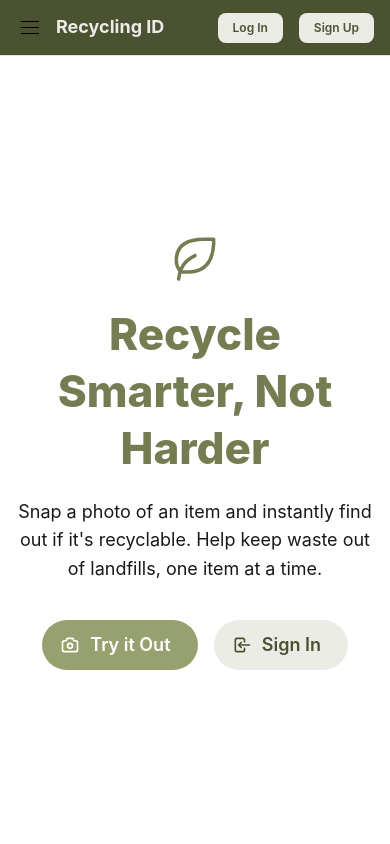
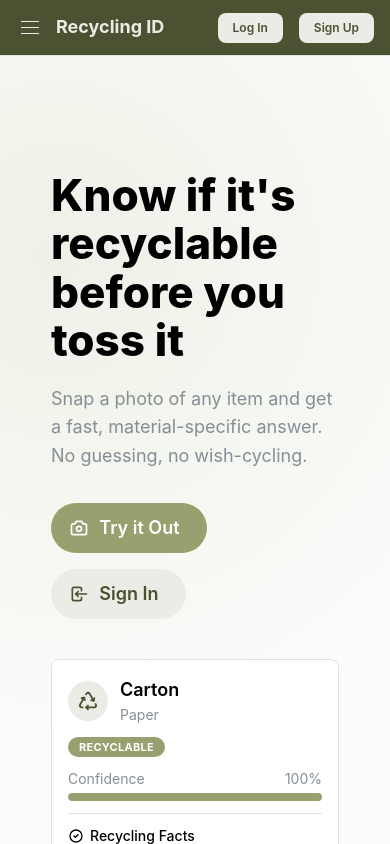
Before and after one commit to jaketimm/Recycling-App, a React (Vite) app: page /landing in a window 390 px wide. Shown: the top 844 px of the page. Built offline with nearby package versions, Linux system fonts and the light colour scheme; no server answers.

Commit message:
Adjust app styling and landing page

```diff
--- a/src/features/auth/pages/LoginPage.jsx
+++ b/src/features/auth/pages/LoginPage.jsx
@@ -1,5 +1,5 @@
 import { useState } from 'react';
-import { Container, Title, Paper, Text, Anchor, Stack, Alert } from '@mantine/core';
+import { Box, Container, Title, Paper, Text, Anchor, Stack, Alert } from '@mantine/core';
 import { Link, useNavigate, useLocation } from 'react-router-dom';
 import { AuthForm } from '../components/AuthForm';
 import { useAuth } from '../hooks/useAuth';
@@ -22,9 +22,13 @@ export function LoginPage() {
   };
 
   return (
+    <Box style={{
+      height: '100vh',
+      padding: '25px', margin: '-16px', background: 'radial-gradient(circle at 15% 20%, #eef1e6 0%, #fbfcfb 55%)'
+    }}>
       <Container size={420} py={60}>
         <Stack gap="xs" mb="lg">
-        <Title order={2} ta="center" c="#737d51">Recycling ID</Title>
+          <Title order={2} ta="center">Recycling ID</Title>
           <Text c="dimmed" size="sm" ta="center">
             <Anchor component={Link} to="/signup">Create an account</Anchor> to track and manage your photo history, or log in to continue.
           </Text>
@@ -44,5 +48,6 @@ export function LoginPage() {
           )}
         </Paper>
       </Container>
+    </Box>
   );
 }
--- a/src/features/auth/pages/SignUpPage.jsx
+++ b/src/features/auth/pages/SignUpPage.jsx
@@ -1,5 +1,5 @@
 import { useState } from 'react';
-import { Container, Title, Paper, Text, Anchor, Stack, Alert } from '@mantine/core';
+import { Box, Container, Title, Paper, Text, Anchor, Stack, Alert } from '@mantine/core';
 import { Link, useNavigate } from 'react-router-dom';
 import { AuthForm } from '../components/AuthForm';
 import { useAuth } from '../hooks/useAuth';
@@ -24,9 +24,13 @@ export function SignUpPage() {
   };
 
   return (
+    <Box style={{
+      height: '100vh',
+      padding: '25px', margin: '-16px', background: 'radial-gradient(circle at 15% 20%, #eef1e6 0%, #fbfcfb 55%)'
+    }}>
       <Container size={420} py={60}>
         <Stack gap="xs" mb="lg">
-        <Title order={2} ta="center" c="#737d51">Create an account</Title>
+          <Title order={2} ta="center">Create an account</Title>
           <Text c="dimmed" size="sm" ta="center">
             Already have an account? <Anchor component={Link} to="/login">Log in</Anchor>
           </Text>
@@ -47,5 +51,6 @@ export function SignUpPage() {
           )}
         </Paper>
       </Container>
+    </Box>
   );
 }
--- a/src/features/identify/components/ResultCards.jsx
+++ b/src/features/identify/components/ResultCards.jsx
@@ -1,4 +1,5 @@
-import { Alert, Anchor, Badge, Card, Divider, Group,
+import {
+  Alert, Anchor, Badge, Card, Divider, Group,
   Paper, Progress, Stack, Text, ThemeIcon,
 } from '@mantine/core';
 import {
@@ -24,7 +25,7 @@ export function PlaceholderResultCard({ loading }) {
 
 
 // Displays the result of the image analysis, including whether the item is recyclable, confidence level, and any additional instructions or information.
-export function ResultCard({ result }) {
+export function ResultCard({ result, linkDisabled = false }) {
   const {
     contains_recyclable_item, material_type, item_description, confidence,
     unidentified_reason, category, display_name, is_recyclable, instructions,
@@ -107,13 +108,21 @@ export function ResultCard({ result }) {
 
         {/* Include an earth911 page link for select materials */}
         {source_url && (
-          <Anchor href={source_url} target="_blank" rel="noopener noreferrer" size="sm">
+          linkDisabled ? (
             <Group gap={4}>
-              Learn more
+              <Text size="sm">
+                Learn more
+              </Text>
               <IconExternalLink size={14} />
             </Group>
-          </Anchor>
-        )}
+          ) : (
+            <Anchor href={source_url} target="_blank" rel="noopener noreferrer" size="sm">
+              <Group gap={4}>
+                Learn more
+                <IconExternalLink size={14} />
+              </Group>
+            </Anchor>
+          ))}
       </Stack>
     </Card>
   );
--- a/src/features/identify/pages/IdentifyPage.jsx
+++ b/src/features/identify/pages/IdentifyPage.jsx
@@ -1,7 +1,7 @@
 import { useState } from 'react';
 import {
-  Alert,Button, FileInput, Group,
-  Image, Paper, Stack, Text,Title,
+  Alert, Box, Button, FileInput, Group,
+  Image, Paper, Stack, Text, Title,
 } from '@mantine/core';
 import {
   IconAlertTriangle, IconPhoto,
@@ -57,9 +57,15 @@ export function IdentifyPage() {
   }
 
   return (
-    <Stack gap="lg" maw={960} mx="auto" align="center">
+    <Box style={{
+      minHeight: 'calc(100vh - 56px)',
+      display: 'flex',
+      padding: '25px', margin: '-16px', background: 'radial-gradient(circle at 15% 20%, #eef1e6 0%, #fbfcfb 55%)'
+    }}>
+
+      <Stack gap="lg" maw={960} mx="auto" align="center" >
         <Stack gap={4} align="center">
-        <Title order={2} c="#737d51">Identify your item</Title>
+          <Title order={2}>Identify your item</Title>
           <Text c="dimmed">Upload a photo to identify whether your item is recyclable.</Text>
         </Stack>
 
@@ -101,11 +107,12 @@ export function IdentifyPage() {
               </Alert>
             )}
 
-          {result && <ResultCard result={result} />}
+            {result && <ResultCard result={result} linkDisabled={false} />}
 
             {!error && !result && <PlaceholderResultCard loading={loading} />}
           </div>
         </Group>
       </Stack>
+    </Box>
   );
 }
--- a/src/features/landing/pages/LandingPage.jsx
+++ b/src/features/landing/pages/LandingPage.jsx
@@ -1,66 +1,74 @@
-import { Container, Title, Text, Button, Group, Stack, Box } from '@mantine/core';
+import {
+  Container, Title, Text, Button, Group, Stack, Box, Paper, SimpleGrid,
+} from '@mantine/core';
+import { useMediaQuery } from '@mantine/hooks';
 import { Link } from 'react-router-dom';
-import { IconCamera, IconLogin, IconLeaf } from '@tabler/icons-react';
+import { IconCamera, IconLogin} from '@tabler/icons-react';
+import { ResultCard } from '../../identify/components/ResultCards';
 import { useAuth } from '../../auth/hooks/useAuth';
+
 
 export function LandingPage() {
   const { user } = useAuth();
+  const isNarrow = useMediaQuery('(max-width: 1000px)');
   return (
+    <Box style={{ margin: '-16px' }}>
       <Box
         style={{
           minHeight: 'calc(100vh - 56px)',
-        margin: '-16px',
           display: 'flex',
           alignItems: 'center',
+          padding: '35px',
+          background: 'radial-gradient(circle at 15% 20%, #eef1e6 0%, #fbfcfb 55%)',
         }}
       >
-      <Container size="sm" py={80}>
-        <Stack gap="lg" align="center" ta="center">
-          <IconLeaf size={56} color="#737d51" stroke={1.5} />
-          <Title order={1} c="#737d51" fw={800} style={{ fontSize: '2.75rem' }}>
-            Recycle Smarter, Not Harder
+        <Container size="lg" py={80}>
+          <SimpleGrid cols={{ base: 1, md: 2 }} spacing={60} verticalSpacing={40}>
+            <Stack gap="lg" justify="center">
+              <Title order={1} c="black" fw={800} style={{ fontSize: '2.75rem', lineHeight: 1.1 }}>
+                Know if it's recyclable before you toss it
               </Title>
-          <Text c="black" size="lg" maw={520} opacity={0.9}>
-            Snap a photo of an item and instantly find out if it's recyclable.
-            Help keep waste out of landfills, one item at a time.
+              <Text c="dimmed" size="lg" maw={480}>
+                Snap a photo of any item and get a fast, material-specific
+                answer. No guessing, no wish-cycling.
               </Text>
-          <Group gap="md" mt="md">
-            <Button
-              component={Link}
-              to="/identify"
-              size="lg"
-              radius="xl"
-              variant="filled"
-              leftSection={<IconCamera size={20} />}
-            >
+              <Group gap="md" mt="sm">
+                <Button component={Link} to="/identify" size="lg" radius="xl" variant="filled" leftSection={<IconCamera size={20} />}>
                   Try it Out
                 </Button>
                 {user ? (
-              <Button
-                component={Link}
-                to="/profile"
-                size="lg"
-                radius="xl"
-                variant="light"
-                leftSection={<IconLogin size={20} />}
-              >
+                  <Button component={Link} to="/profile" size="lg" radius="xl" variant="light" leftSection={<IconLogin size={20} />}>
                     Profile
                   </Button>
                 ) : (
-              <Button
-                component={Link}
-                to="/login"
-                size="lg"
-                radius="xl"
-                variant="light"
-                leftSection={<IconLogin size={20} />}
-              >
+                  <Button component={Link} to="/login" size="lg" radius="xl" variant="light" leftSection={<IconLogin size={20} />}>
                     Sign In
                   </Button>
                 )}
               </Group>
             </Stack>
+
+            <Paper style={{ alignSelf: 'center', justifySelf: isNarrow ? 'flex-start' : 'flex-end', maxWidth: '450px' }}>
+              <Stack gap="sm">
+                <ResultCard
+                  result={{
+                    contains_recyclable_item: true,
+                    is_recyclable: true,
+                    display_name: 'Carton',
+                    item_description: 'Carton',
+                    material_type: 'Carton',
+                    category: 'Paper',
+                    confidence: 1,
+                    instructions: 'Often accepted curbside. Empty and rinse first. See the linked guide for local acceptance.',
+                    source_url: 'https://earth911.com/recycling-guide/how-to-recycle-carton/',
+                  }}
+                  linkDisabled={true}
+                />
+              </Stack>
+            </Paper>
+          </SimpleGrid>
         </Container>
+      </Box>
     </Box>
   );
 }
--- a/src/shared/components/layout/AppLayout.jsx
+++ b/src/shared/components/layout/AppLayout.jsx
@@ -33,11 +33,13 @@ const NAV_SECTIONS = [
 ];
 
 export function AppLayout() {
-  const [opened, { toggle, close }] = useDisclosure();
   const { signOut, user } = useAuth();
   const { isAdmin } = useProfile();
   const location = useLocation();
   const navigate = useNavigate();
+
+  const [mobileOpened, { toggle: toggleMobile }] = useDisclosure();
+  const [desktopOpened, { toggle: toggleDesktop }] = useDisclosure(true);
 
   const sections = NAV_SECTIONS.filter((s) => !s.adminOnly || isAdmin);
 
@@ -56,19 +58,15 @@ export function AppLayout() {
       navbar={{
         width: 260,
         breakpoint: 'sm',
-        collapsed: { mobile: !opened },
+        collapsed: { mobile: !mobileOpened, desktop: !desktopOpened },
       }}
       padding="md"
     >
       <AppShell.Header>
         <Group h="100%" px="md" justify="space-between" style={{ background: '#4b5232' }}>
           <Group gap="sm">
-            <Burger
-              opened={opened}
-              onClick={toggle}
-              hiddenFrom="sm"
-              size="sm"
-            />
+            <Burger opened={mobileOpened} onClick={toggleMobile} hiddenFrom="sm" size="sm" color="#ebece6" />
+            <Burger opened={desktopOpened} onClick={toggleDesktop} visibleFrom="sm" size="sm" color="#ebece6" />
             <Title
               order={4}
               component={Link}
@@ -111,7 +109,7 @@ export function AppLayout() {
         <AppShell.Section grow component={ScrollArea}>
           <Stack gap="lg">
             {sections.map((section) => (
-              <div key={section.label}>
+              <div key={section.label ?? section.links[0].to}>
                 <Text
                   size="xs"
                   fw={700}
```
Lines whose indentation alone changed are shown as unchanged.
